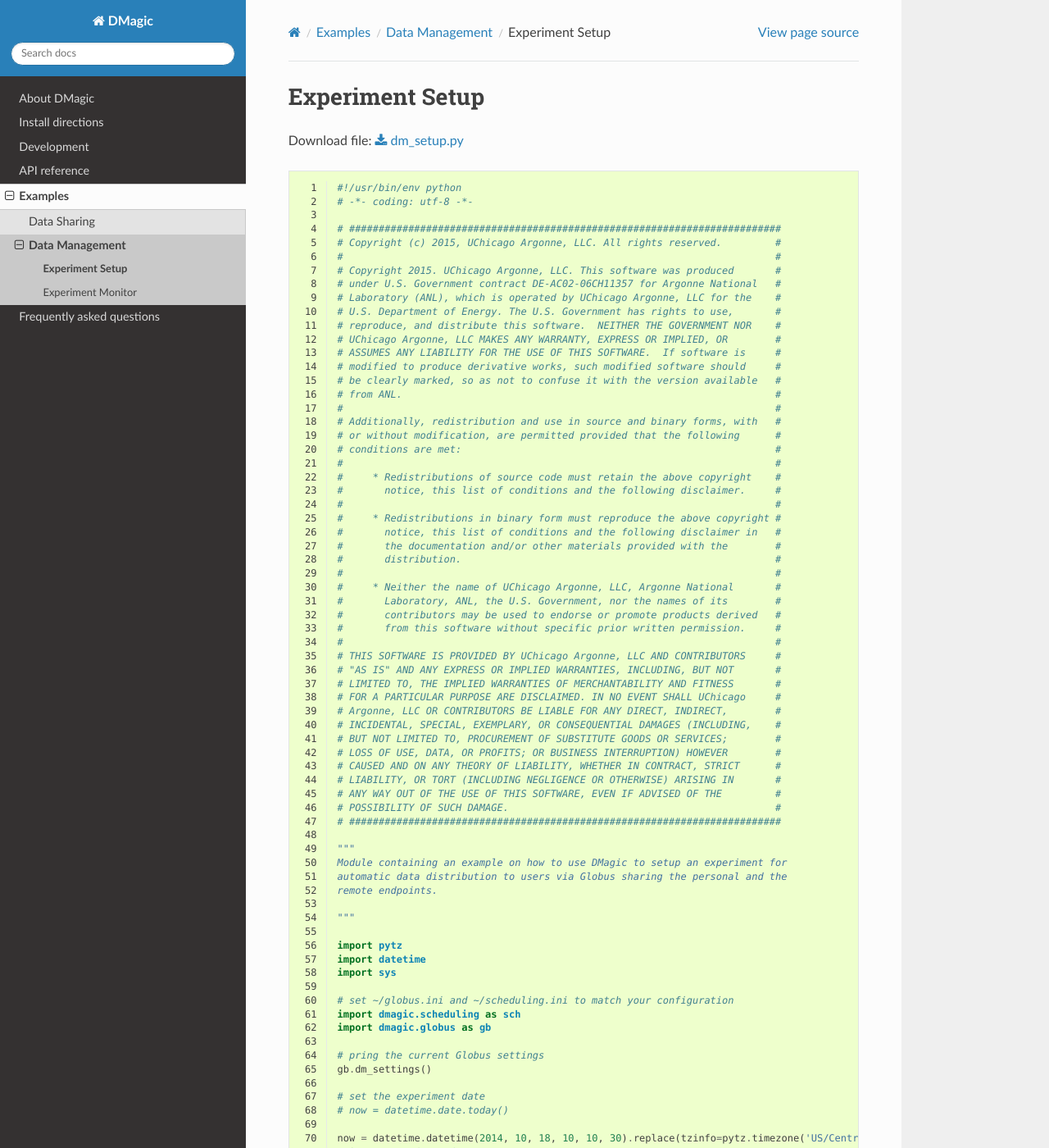
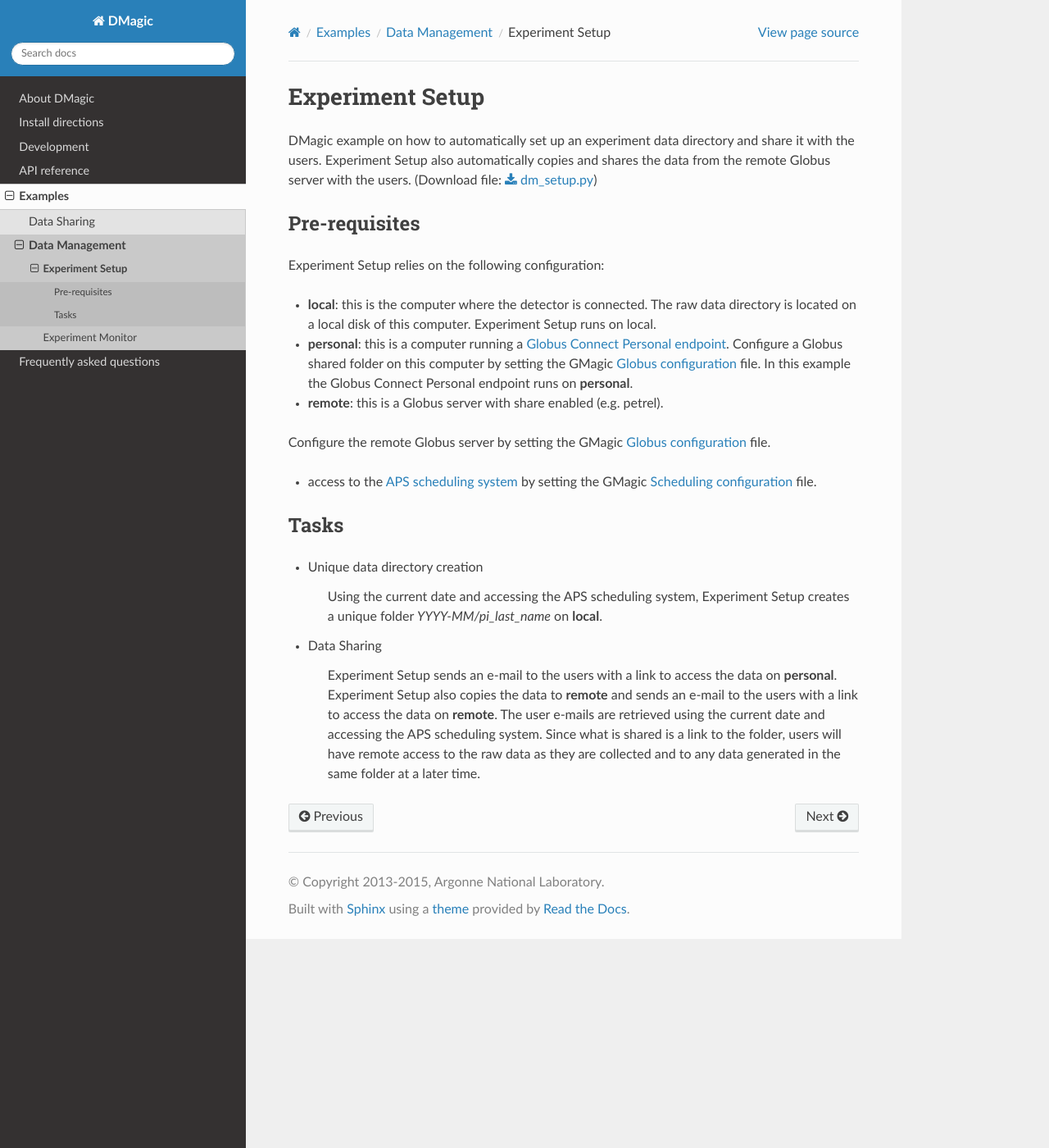
Before and after one commit to xray-imaging/DMagic, a Sphinx documentation site: the page built from doc/source/demo/doc.demo.dm_setup.rst, in a window 1280 px wide and 1400 px high. Shown: the whole window at 82% size. Built offline with Sphinx 7.4.7 and the Read the Docs theme 2.0.0, drawn with Linux system fonts in a browser that asks for light colours; some of the changed text lies outside the part shown.

Commit message:
doc update

```diff
--- a/doc/source/demo/doc.demo.dm_monitor.rst
+++ b/doc/source/demo/doc.demo.dm_monitor.rst
@@ -1,7 +1,7 @@
 Experiment Monitor
 ==================
 
-DMagic active directory monitoring example (Download file: :download:`dm_monitor.py
+DMagic active directory monitoring example. (Download file: :download:`dm_monitor.py
 <../../../doc/demo/dm_monitor.py>`)
 
 Pre-requisites
@@ -27,7 +27,7 @@
 
 - Unique data directory creation
 
-    Using the current date and accessing the APS scheduling system, Experiment Monitor creates a unique folder *YYYY-MM/pi_last_name* on **local** and on **personal**
+    Using the current date and accessing the APS scheduling system, Experiment Monitor creates a unique folder *YYYY-MM/pi_last_name* on **local** and on **personal** .
 
 - Data Collection
 
--- a/doc/source/demo/doc.demo.dm_setup.rst
+++ b/doc/source/demo/doc.demo.dm_setup.rst
@@ -1,10 +1,34 @@
 Experiment Setup
 ================
 
-Download file: :download:`dm_setup.py
-<../../../doc/demo/dm_setup.py>`
+DMagic example on how to automatically set up an experiment data directory and share it with the users. Experiment Setup also automatically copies and shares the data from the remote Globus server with the users. (Download file: :download:`dm_setup.py
+<../../../doc/demo/dm_setup.py>`)
 
-.. literalinclude:: ../../../doc/demo/dm_setup.py
-    :tab-width: 4
-    :linenos:
-    :language: guess
+Pre-requisites
+++++++++++++++
+
+Experiment Setup relies on the following configuration:
+
+- **local**: this is the computer where the detector is connected. The raw data directory is located on a local disk of this computer. Experiment Setup runs on local.
+
+- **personal**: this is a computer running a `Globus Connect Personal endpoint <https://www.globus.org/globus-connect-personal/>`__.   Configure a Globus shared folder on this computer by setting the GMagic `Globus configuration <https://github.com/decarlof/DMagic/blob/master/config/globus.ini>`__ file. In this example the Globus Connect Personal endpoint  runs on **personal**.
+
+- **remote**: this is a Globus server with share enabled (e.g. petrel).
+Configure the remote Globus server by setting the GMagic `Globus configuration <https://github.com/decarlof/DMagic/blob/master/config/globus.ini>`__ file.
+
+- access to the `APS scheduling system <https://schedule.aps.anl.gov/>`__ by setting the GMagic `Scheduling configuration <https://github.com/decarlof/DMagic/blob/master/config/scheduling.ini>`__ file.
+
+Tasks
++++++
+
+.. contents:: Contents:
+   :local:
+
+- Unique data directory creation
+
+    Using the current date and accessing the APS scheduling system, Experiment Setup creates a unique folder *YYYY-MM/pi_last_name* on **local**.
+
+- Data Sharing
+
+    Experiment Setup sends an e-mail to the users with a link to access the data on **personal**. Experiment Setup also copies the data to **remote** and sends an e-mail to the users with a link to access the data on **remote**.
+    The user e-mails are retrieved using the current date and accessing the APS scheduling system. Since what is shared is a link to the folder, users will have remote access to the raw data as they are collected and to any data generated in the same folder at a later time.
```
